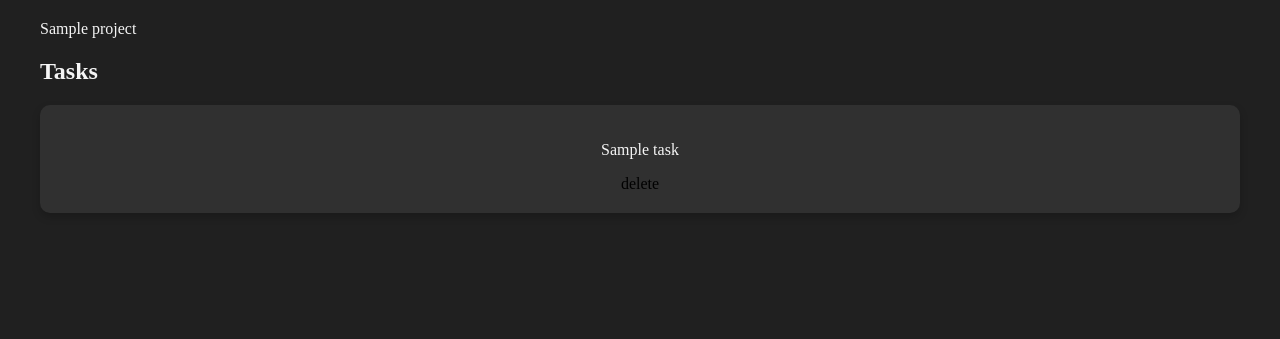
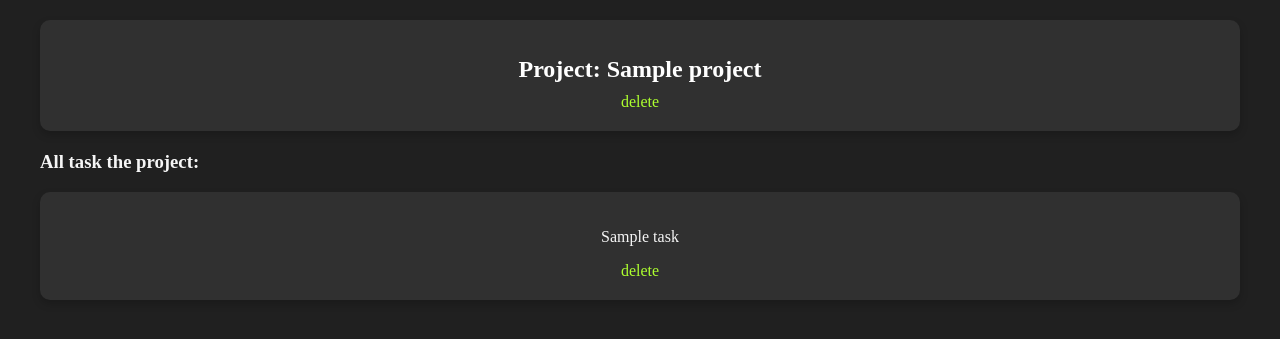
Before and after one commit to TecnoNetPC/BasicSite, a Django app: page /projects/1 in a window 1280 px wide. Shown: the part 98-437 px from the top of the page. Run offline with Django 5.2, Linux system fonts and the light colour scheme; tables that the repository leaves empty hold one stand-in row (values such as "Sample post").

Commit message:
edit task and prjects

```diff
--- a/myapp/static/styles/main.css
+++ b/myapp/static/styles/main.css
@@ -60,7 +60,7 @@ body {
 }
 
 .card a {
-    color: black;
+    color: greenyellow;
     text-decoration: none;
     display: block;
     transition: 0.3s;
--- a/myapp/templates/projects/project_detail.html
+++ b/myapp/templates/projects/project_detail.html
@@ -2,14 +2,24 @@
 
 
 {% block content %}
-    {{project}}
+    <div class="card">
+        <h1>Project: {{project}}</h1>
+        <a href="{% url 'delete_project' project.id %}">delete</a>
+    </div>
 
-    <h2>Tasks</h2>
+    <h3>All task the project:</h3>
+    {% if c_t == 0 %}
+        <div class="card">
+            <p>No tasks found.</p>
+            <a href="{% url 'create_task' %}">Create a new task</a>
+        </div>
+    {% else %}
         {% for task in tasks %}
         <div class="card">
             <p>{{ task.title }}</p>
             <a href="{% url 'delete_task' task.id %}">delete</a>
         </div>
         {% endfor %}
+    {% endif %}
 
 {% endblock content %}
--- a/myapp/views.py
+++ b/myapp/views.py
@@ -27,16 +27,24 @@ def about(request):
 def projects(request):
     # projects = list(Project.objects.values())
     projects = Project.objects.all()
+    c = 0
+    for p in projects:
+        c += 1
     return render(request, 'projects/projects.html', {
-        'projects': projects
+        'projects': projects,
+        'c': c
     })
 
 
 def tasks(request):
     # task = Task.objects.get(title = title)
     tasks = Task.objects.all()
+    c_t = 0
+    for t in tasks:
+        c_t += 1
     return render(request, 'tasks/tasks.html', {
-        'tasks': tasks
+        'tasks': tasks,
+        'c_t': c_t
     })
 
 
@@ -64,9 +72,13 @@ def create_project(request):
 def project_detail(request, id):
     project = get_object_or_404(Project, id=id)
     tasks = Task.objects.filter(project_id=id)
+    c_t = 0
+    for t in tasks:
+        c_t += 1
     return render(request, 'projects/project_detail.html', {
         'project': project,
-        'tasks': tasks
+        'tasks': tasks,
+        'c_t': c_t
     })
 
 
--- a/mysite/settings.py
+++ b/mysite/settings.py
@@ -134,4 +134,4 @@ STATICFILES_STORAGE = "whitenoise.storage.CompressedManifestStaticFilesStorage"
 
 STATIC_ROOT = os.path.join(BASE_DIR, "staticfiles")
 
-ALLOWED_HOSTS = ['http://127.0.0.1:3000/', 'localhost', 'basicsite-production.up.railway.app']
+#ALLOWED_HOSTS = ['127.0.0.1:3000', 'localhost', 'basicsite-production.up.railway.app']
```
Also changed, not shown: myapp/templates/projects/projects.html (+9 -8 lines), myapp/templates/tasks/tasks.html (+7 -0 lines), 1db.sqlite3 (added), db.sqlite3, 1 other file. Lines whose indentation alone changed are shown as unchanged.
